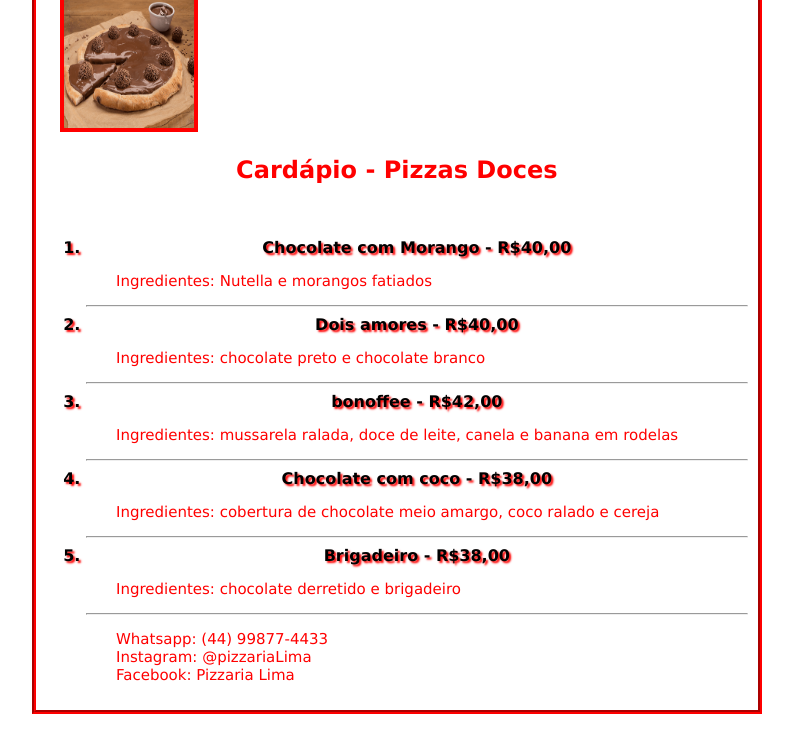
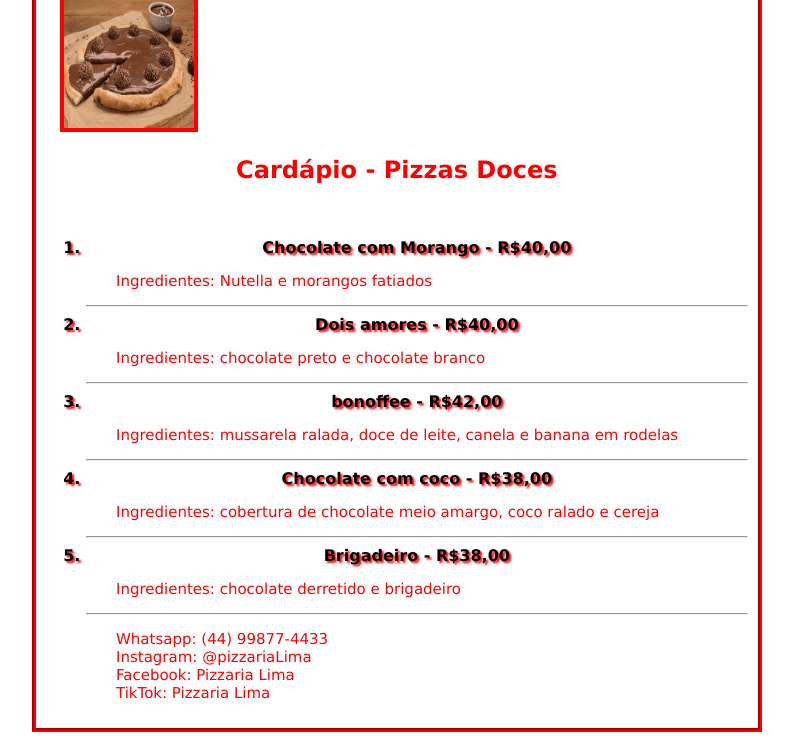
Before and after one commit to joaozinho010/front-end, a plain HTML site: page pizzaria/index.html in a window 1280 px wide. Shown: the part 1008-1748 px from the top of the page, without its empty margins (224-1017 px from the left). Drawn offline with Linux system fonts and the light colour scheme.

Commit message:
Add files via upload
atividade front end

```diff
--- a/pizzaria/index.html
+++ b/pizzaria/index.html
@@ -3,7 +3,7 @@
 <head>
 <meta charset="UTF-8">
 <meta name="viewport" content="width=device-width, initial-scale=1.0">
-<title>Pizzaria Calabrezuda</title>
+<title>Pizzaria Lima</title>
 
 <style>
 body{
@@ -108,27 +108,10 @@ color: rgb(255, 0, 0);
 
 <p>Whatsapp: (44) 99877-4433 <br>
 Instagram: @pizzariaLima <br>
-Facebook: Pizzaria Lima
+Facebook: Pizzaria Lima <br>
+TikTok: Pizzaria Lima
 </p>
 
+</ol>
 </body>
 </html>
-<!DOCTYPE html>
-<html lang="pt-br">
-<head>
-<meta charset="UTF-8">
-<meta name="viewport" content="width=device-width, initial-scale=1.0">
-<title>Pizzaria Calabrezuda</title>
-
-<style>
-body{
-background-color: rgb(255, 255, 255);
-…<hr>
-
-<p>Whatsapp: (44) 99877-4433 <br>
-Instagram: @pizzariaLima <br>
-Facebook: Pizzaria Lima
-</p>
-
-</body>
-</html>
```
